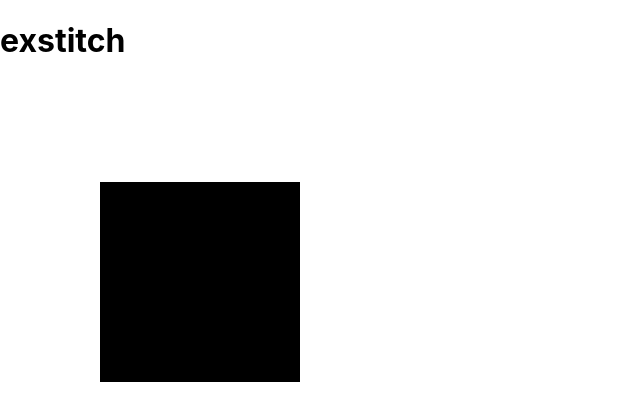
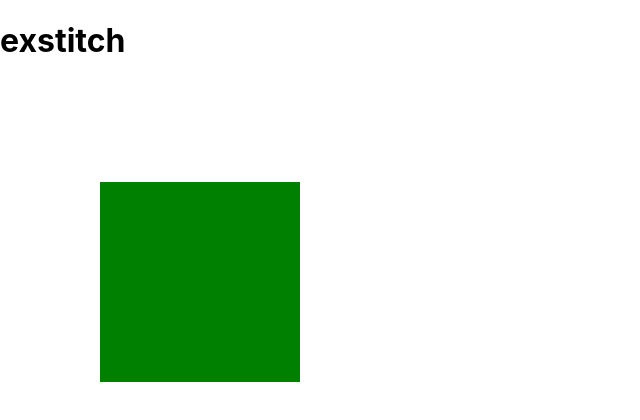
Before and after one commit to monman53/exstitch, a React (Create React App) app: page / in a window 1280 px wide. Shown: the top 420 px of the page, without its empty margins (0-640 px from the left). Built offline with nearby package versions, Linux system fonts and the light colour scheme.

Commit message:
Test state use in unofficial way

```diff
--- a/src/App.tsx
+++ b/src/App.tsx
@@ -1,7 +1,7 @@
 // import React from "react";
 // import logo from "./logo.svg";
 import "./App.css";
-import Canvas from "./Canvas";
+import Editor from "./Editor";
 
 function App() {
   return (
@@ -25,7 +25,7 @@ function App() {
           Learn React
         </a> */}
       </header>
-      <Canvas />
+      <Editor />
     </div >
   );
 }
--- a/src/Canvas.tsx
+++ /dev/null
@@ -1,27 +0,0 @@
-import React, { useRef, useEffect } from "react";
-
-function Canvas() {
-  const canvasRef = useRef(null);
-
-  const handleClick = () => {
-    console.log("debug")
-  };
-
-  const getContext = (): CanvasRenderingContext2D => {
-    const canvas: any = canvasRef.current;
-    return canvas.getContext("2d");
-  };
-
-  useEffect(() => {
-    const ctx: CanvasRenderingContext2D = getContext();
-    ctx.fillRect(100, 100, 200, 200)
-  });
-
-  return (
-    <div>
-      <canvas ref={canvasRef} height="400px" width="400px" onClick={handleClick} />
-    </div>
-  );
-}
-
-export default Canvas;
--- /dev/null
+++ b/src/Editor.tsx
@@ -0,0 +1,40 @@
+import React, { useRef, useEffect } from "react";
+
+function Editor() {
+  const canvasRef = useRef(null);
+
+  var style: string = "green";
+
+  const renderCanvs = () => {
+    const ctx: CanvasRenderingContext2D = getContext();
+    ctx.fillStyle = style
+    ctx.fillRect(100, 100, 200, 200)
+  };
+
+  const handleOnClick = () => {
+    const ctx: CanvasRenderingContext2D = getContext();
+    if (style == "green") {
+      style = "red";
+    } else {
+      style = "green";
+    }
+    renderCanvs();
+  };
+
+  const getContext = (): CanvasRenderingContext2D => {
+    const canvas: any = canvasRef.current;
+    return canvas.getContext("2d");
+  };
+
+  useEffect(() => {
+    renderCanvs();
+  });
+
+  return (
+    <div>
+      <canvas ref={canvasRef} height="400px" width="400px" onClick={handleOnClick} />
+    </div>
+  );
+}
+
+export default Editor;
```
